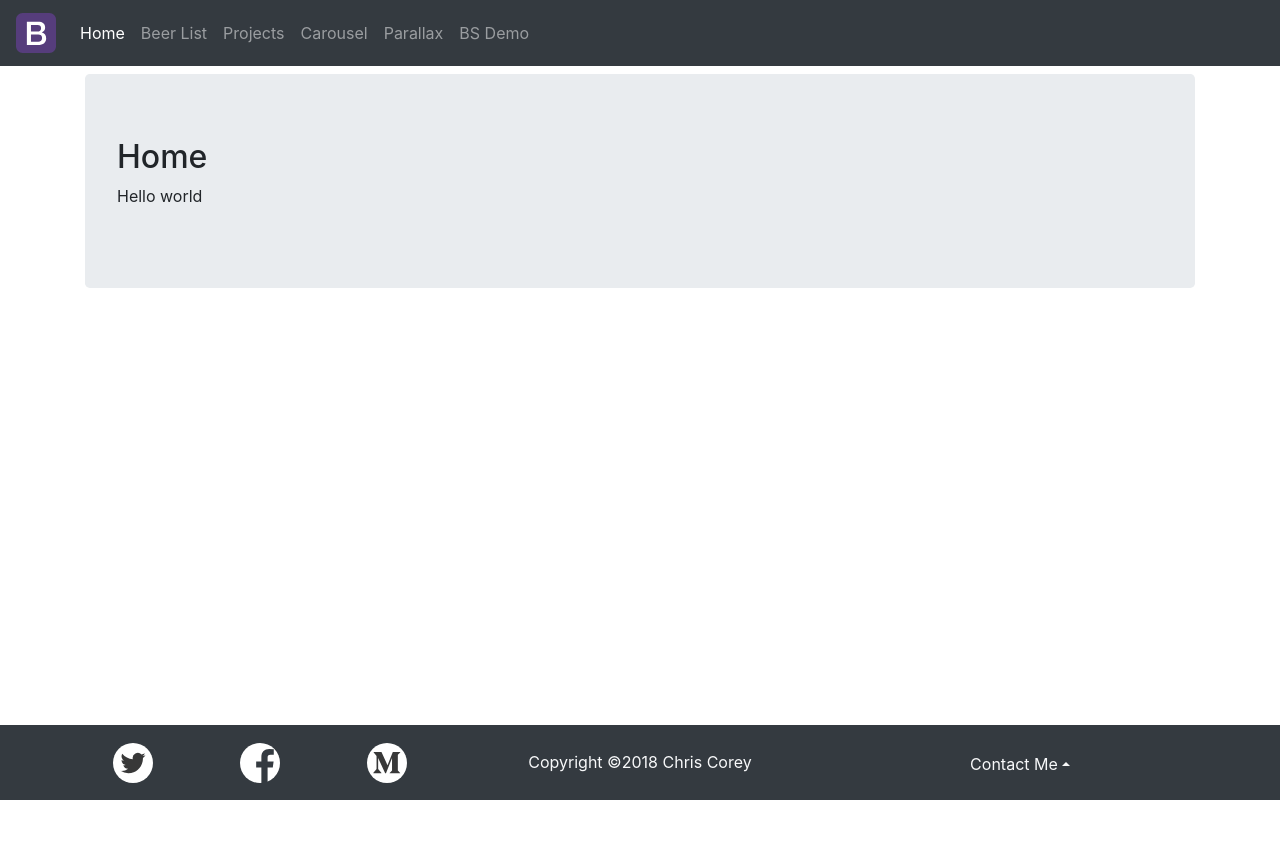
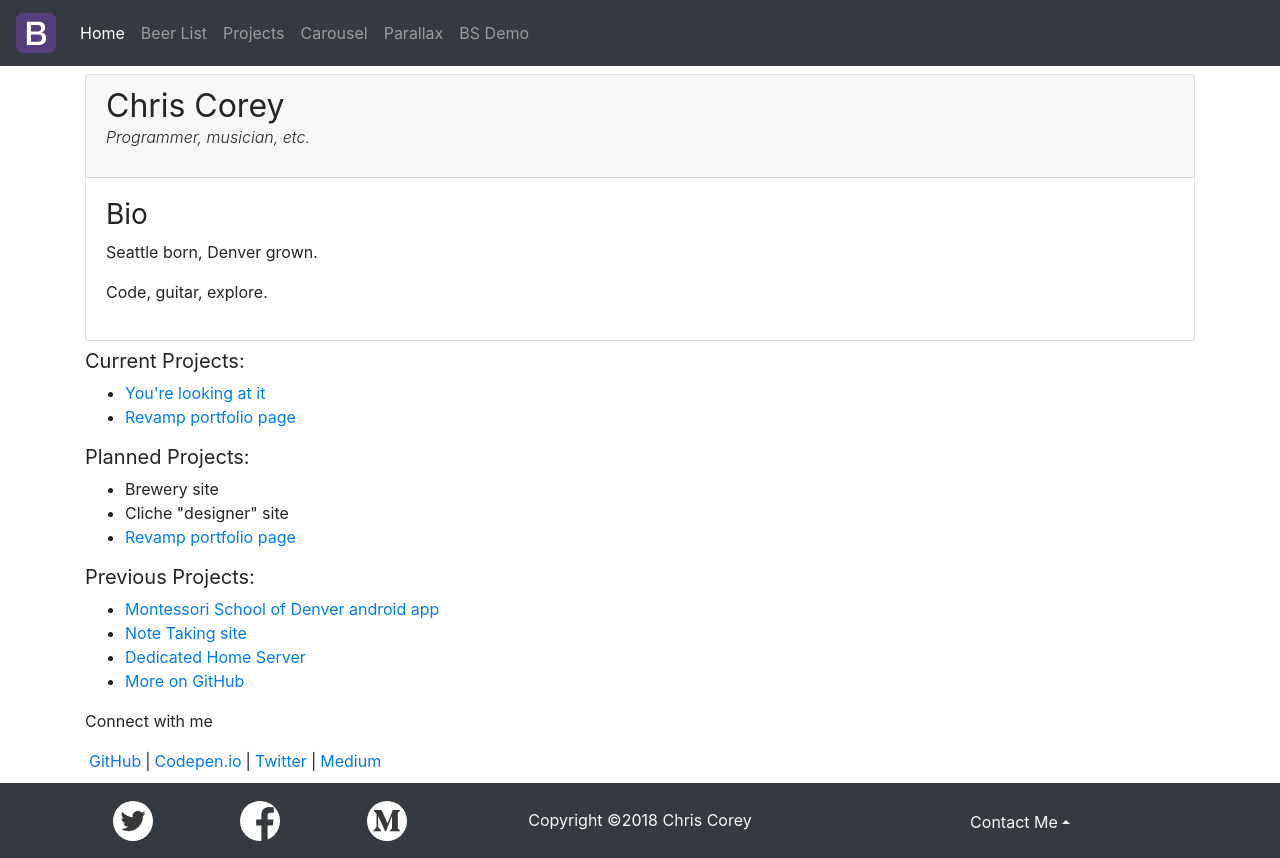
Before and after one commit to chriscorey-dev/react-demo, a React (Create React App) app: page / in a window 1280 px wide. Before the commit the page ends 800 px from the top, so only its background shows below. Built offline with nearby package versions, Linux system fonts and the light colour scheme.

Commit message:
Updated pages/home page with some more info

```diff
--- a/src/pages/home/Home.jsx
+++ b/src/pages/home/Home.jsx
@@ -5,9 +5,129 @@ class Home extends Component {
   render() {
     return (
       <div className="container">
-        <div className="jumbotron">
-          <h2>Home</h2>
-          <p>Hello world</p>
+        <div className="card mb-2">
+          <div className="card-header">
+            <h2 class="mb-0 font-weight-normal">Chris Corey</h2>
+            <p className="mt-0 font-italic font-weight-light">
+              Programmer, musician, etc.
+            </p>
+          </div>
+          <div className="card-body">
+            <h3 className="font-weight-normal">Bio</h3>
+            <p>Seattle born, Denver grown.</p>
+            <p>Code, guitar, explore.</p>
+          </div>
+        </div>
+
+        <h5 className="font-weight-normal">Current Projects:</h5>
+        <ul>
+          <li>
+            <div>
+              <a href="https://react.chris-corey.com" target="_blank">
+                You're looking at it
+              </a>
+            </div>
+          </li>
+
+          <li>
+            <div>
+              <a href="https://chris-corey.com" target="_blank">
+                Revamp portfolio page
+              </a>
+            </div>
+          </li>
+        </ul>
+
+        <h5 className="font-weight-normal">Planned Projects:</h5>
+        <ul>
+          <li>
+            <div>Brewery site</div>
+          </li>
+
+          <li>
+            <div>Cliche "designer" site</div>
+          </li>
+
+          <li>
+            <div>
+              <a href="https://chris-corey.com" target="_blank">
+                Revamp portfolio page
+              </a>
+            </div>
+          </li>
+        </ul>
+
+        <h5 className="font-weight-normal">Previous Projects:</h5>
+        <ul>
+          <li>
+            <div>
+              <a
+                href="https://play.google.com/store/apps/details?id=com.upperhouse.MontessoriSchoolOfDenver"
+                target="_blank"
+              >
+                Montessori School of Denver android app
+              </a>
+            </div>
+          </li>
+
+          <li>
+            <div>
+              <a href="https://notes.mybrokencode.com" target="_blank">
+                Note Taking site
+              </a>
+            </div>
+          </li>
+
+          <li>
+            <div>
+              <a href="http://banana.chris-corey.com:3309" target="_blank">
+                Dedicated Home Server
+              </a>
+            </div>
+          </li>
+
+          <li>
+            <div>
+              <a href="https://github.com/chriscorey-dev" target="_blank">
+                More on GitHub
+              </a>
+            </div>
+          </li>
+        </ul>
+
+        <div>
+          <p>Connect with me</p>
+          <a
+            href="https://github.com/chriscorey-dev"
+            target="_blank"
+            className="m-1"
+          >
+            GitHub
+          </a>
+          |
+          <a
+            href="https://codepen.io/chriscorey_dev"
+            target="_blank"
+            className="m-1"
+          >
+            Codepen.io
+          </a>
+          |
+          <a
+            href="https://twitter.com/chriscorey_dev"
+            target="_blank"
+            className="m-1"
+          >
+            Twitter
+          </a>
+          |
+          <a
+            href="https://medium.com/@chriscorey_dev"
+            target="_blank"
+            className="m-1"
+          >
+            Medium
+          </a>
         </div>
       </div>
     );
```
